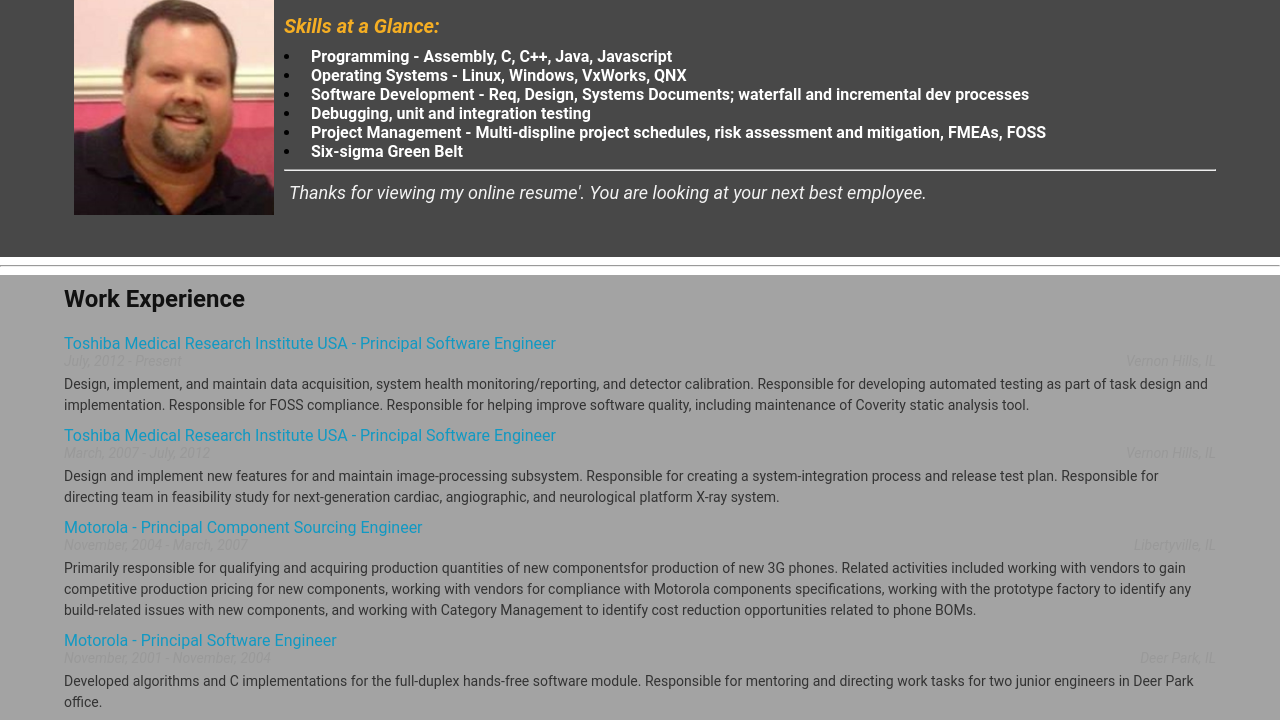
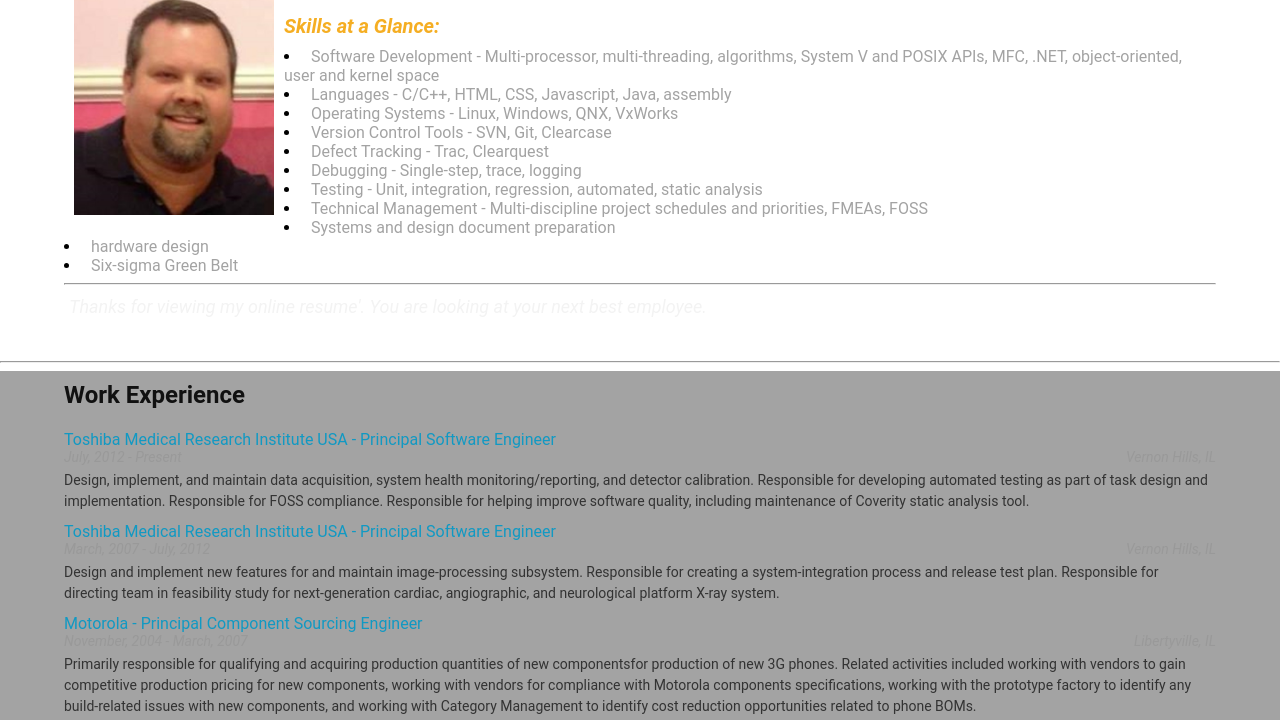
Before and after one commit to KeithOwens/keithowens.github.io, a plain HTML site: page index.html in a window 1280 px wide. Shown: the part 130-850 px from the top of the page. Drawn offline with Linux system fonts and the light colour scheme; some packages are replaced by stand-ins of ours.

Commit message:
Formatting changes for printing.

```diff
--- a/css/paper.css
+++ b/css/paper.css
@@ -111,6 +111,10 @@ a {
   color: #f5ae23;
 }
 
+.gray-text {
+  color: #a3a3a3;
+}
+
 .white-text {
   font-weight: bold;
   color: #fff;
@@ -134,7 +138,7 @@ a {
 
 /* TODO: Replace with image later */
 #header {
-  background-color: #484848;
+
 }
 
 .flex-box {
--- a/js/helper.js
+++ b/js/helper.js
@@ -17,19 +17,19 @@ var HTMLheaderRole = '<span>%data%</span><hr>';
 var HTMLheaderpRole = '<p>%data%</p><hr>';
 
 var HTMLcontactGeneric = '<li class="flex-item"><span class="orange-text">%contact%</span><span class="white-text">%data%</span></li>';
-var HTMLmobile = '<li class="flex-item"><span class="orange-text">mobile</span><span class="white-text">%data%</span></li>';
-var HTMLemail = '<li class="flex-item"><span class="orange-text">email</span><span class="white-text">%data%</span></li>';
-var HTMLtwitter = '<li class="flex-item"><span class="orange-text">twitter</span><span class="white-text">%data%</span></li>';
-var HTMLgithub = '<li class="flex-item"><span class="orange-text">github</span><span class="white-text">%data%</span></li>';
-var HTMLblog = '<li class="flex-item"><span class="orange-text">blog</span><span class="white-text">%data%</span></li>';
-var HTMLlocation = '<li class="flex-item"><span class="orange-text">location</span><span class="white-text">%data%</span></li>';
+var HTMLmobile = '<li class="flex-item"><span class="orange-text">mobile</span><span class="gray-text">%data%</span></li>';
+var HTMLemail = '<li class="flex-item"><span class="orange-text">email</span><span class="gray-text">%data%</span></li>';
+var HTMLtwitter = '<li class="flex-item"><span class="orange-text">twitter</span><span class="gray-text">%data%</span></li>';
+var HTMLgithub = '<li class="flex-item"><span class="orange-text">github</span><span class="gray-text">%data%</span></li>';
+var HTMLblog = '<li class="flex-item"><span class="orange-text">blog</span><span class="gray-text">%data%</span></li>';
+var HTMLlocation = '<li class="flex-item"><span class="orange-text">location</span><span class="gray-text">%data%</span></li>';
 
 var HTMLbioPic = '<img src="%data%" class="biopic">';
 var HTMLwelcomeMsg = '<hr><span class="welcome-message">%data%</span>';
 var HTMLpwelcomeMsg = '<hr><p class="welcome-message">%data%</p>';
 
 var HTMLskillsStart = '<hr><h3 id="skills-h3">Skills at a Glance:</h3><ul id="skills" class="flex-box"></ul>';
-var HTMLskills = '<li class="flex-item"><span class="white-text">%data%</span></li>';
+var HTMLskills = '<li class="flex-item"><span class="gray-text">%data%</span></li>';
 
 var HTMLworkStart = '<div class="work-entry"></div>';
 var HTMLworkEmployer = '<a href="#">%data%';
--- a/js/resumeBuilder.js
+++ b/js/resumeBuilder.js
@@ -19,12 +19,17 @@ if (!String.prototype.trim)
 						 },
 			"biopic" : "images/KO_Closeup.JPG",
 			"welcomeMessage" : "Thanks for viewing my online resume'.  You are looking at your next best employee.",
-			"skills" : ["Programming - Assembly, C, C++, Java, Javascript",
-						"Operating Systems - Linux, Windows, VxWorks, QNX",
-						"Software Development - Req, Design, Systems Documents; waterfall and incremental dev processes",
-						"Debugging, unit and integration testing",
-						"Project Management - Multi-displine project schedules, risk assessment and mitigation, FMEAs, FOSS",
-						"Six-sigma Green Belt"]
+			"skills" : ["Software Development - Multi-processor, multi-threading, algorithms, System V and POSIX APIs, MFC, .NET, object-oriented, user and kernel space",
+					"Languages - C/C++, HTML, CSS, Javascript, Java, assembly",
+					"Operating Systems  - Linux, Windows, QNX, VxWorks",
+					"Version Control Tools - SVN, Git, Clearcase",
+					"Defect Tracking - Trac, Clearquest",
+					"Debugging - Single-step, trace, logging",
+					"Testing - Unit, integration, regression, automated, static analysis",
+					"Technical Management - Multi-discipline project schedules and priorities, FMEAs, FOSS",
+					"Systems and design document preparation",
+					"hardware design",
+					"Six-sigma Green Belt"]
 			};
 
 var work = {
```
